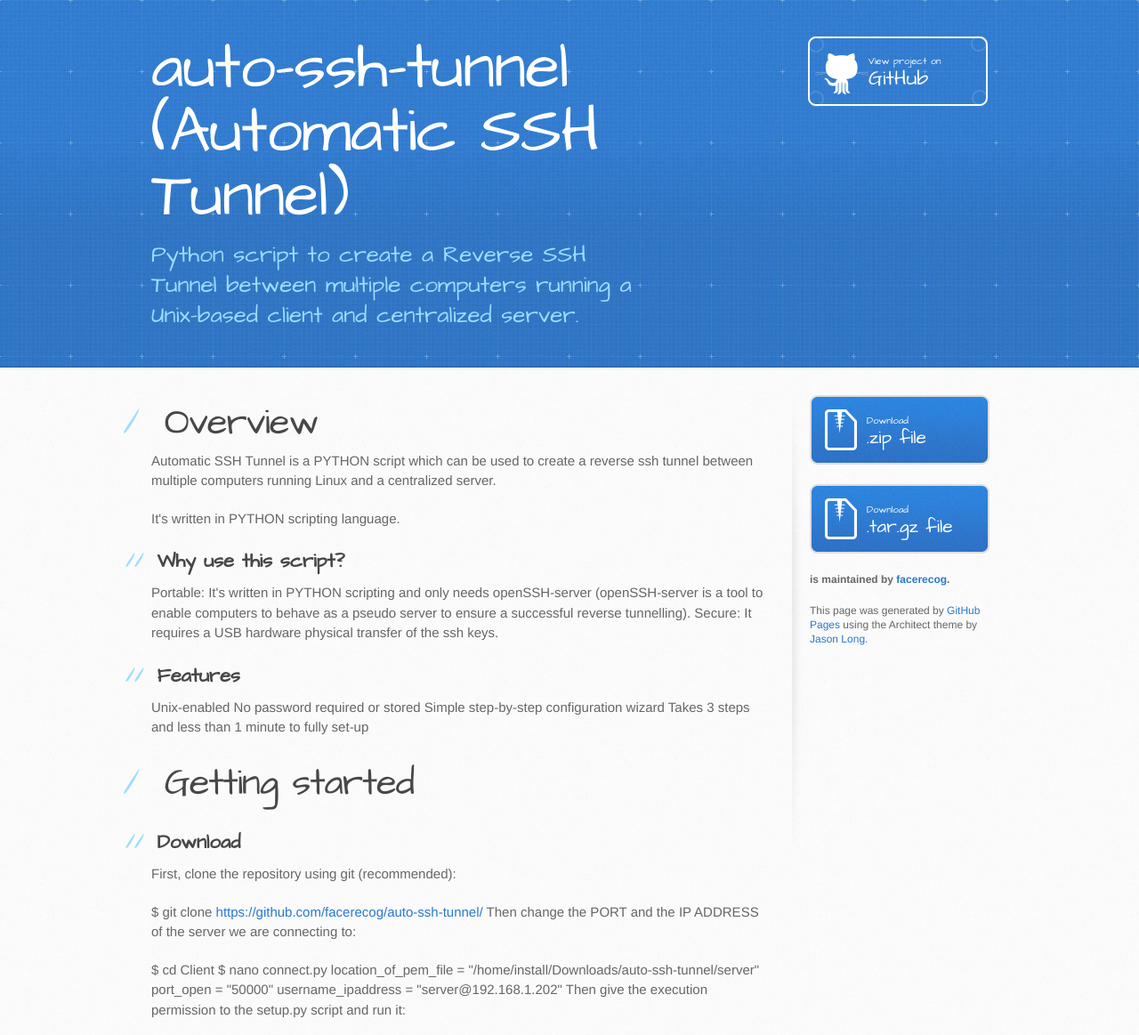
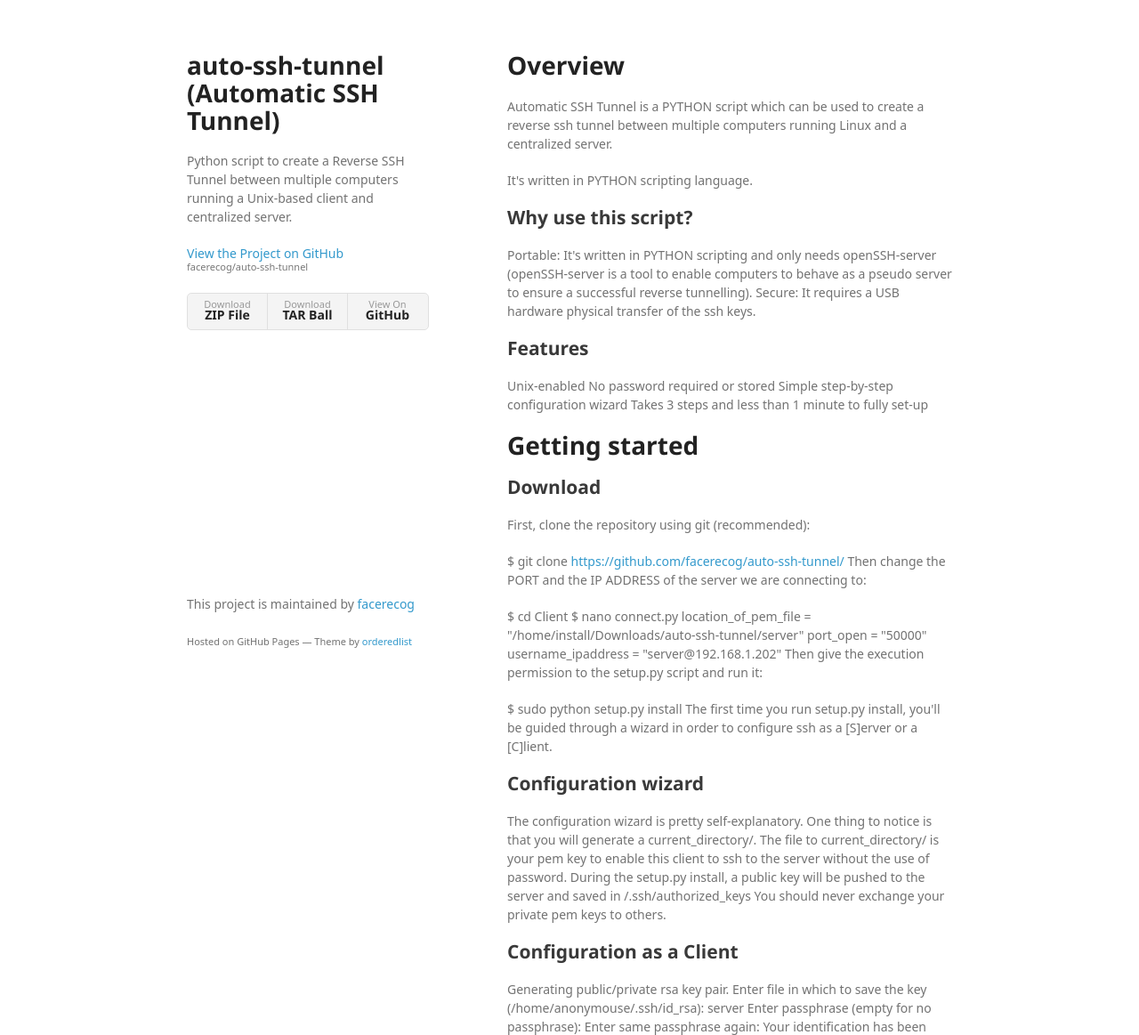
Before and after one commit to facerecog/auto-ssh-tunnel, a plain HTML site: page index.html in a window 1280 px wide. Shown: the top 1163 px of the page at 89% size. Drawn offline with Linux system fonts and the light colour scheme; a web font is replaced by a local one.

Commit message:
Create gh-pages branch via GitHub

```diff
--- a/index.html
+++ b/index.html
@@ -1,34 +1,34 @@
-<!DOCTYPE html>
+<!doctype html>
 <html>
   <head>
-    <meta charset='utf-8'>
+    <meta charset="utf-8">
     <meta http-equiv="X-UA-Compatible" content="chrome=1">
-    <meta name="viewport" content="width=device-width, initial-scale=1, maximum-scale=1">
-    <link href='https://fonts.googleapis.com/css?family=Architects+Daughter' rel='stylesheet' type='text/css'>
-    <link rel="stylesheet" type="text/css" href="stylesheets/stylesheet.css" media="screen">
-    <link rel="stylesheet" type="text/css" href="stylesheets/github-light.css" media="screen">
-    <link rel="stylesheet" type="text/css" href="stylesheets/print.css" media="print">
+    <title>auto-ssh-tunnel (Automatic SSH Tunnel) by facerecog</title>
 
+    <link rel="stylesheet" href="stylesheets/styles.css">
+    <link rel="stylesheet" href="stylesheets/github-light.css">
+    <meta name="viewport" content="width=device-width">
     <!--[if lt IE 9]>
     <script src="//html5shiv.googlecode.com/svn/trunk/html5.js"></script>
     <![endif]-->
+  </head>
+  <body>
+    <div class="wrapper">
+      <header>
+        <h1>auto-ssh-tunnel (Automatic SSH Tunnel)</h1>
+        <p>Python script to create a Reverse SSH Tunnel between multiple computers running a Unix-based client and centralized server. </p>
 
-    <title>auto-ssh-tunnel (Automatic SSH Tunnel) by facerecog</title>
-  </head>
+        <p class="view"><a href="https://github.com/facerecog/auto-ssh-tunnel">View the Project on GitHub <small>facerecog/auto-ssh-tunnel</small></a></p>
 
-  <body>
-    <header>
-      <div class="inner">
-        <h1>auto-ssh-tunnel (Automatic SSH Tunnel)</h1>
-        <h2>Python script to create a Reverse SSH Tunnel between multiple computers running a Unix-based client and centralized server. </h2>
-        <a href="https://github.com/facerecog/auto-ssh-tunnel" class="button"><small>View project on</small> GitHub</a>
-      </div>
-    </header>
 
-    <div id="content-wrapper">
-      <div class="inner clearfix">
-        <section id="main-content">
-          <h1>
+        <ul>
+          <li><a href="https://github.com/facerecog/auto-ssh-tunnel/zipball/master">Download <strong>ZIP File</strong></a></li>
+          <li><a href="https://github.com/facerecog/auto-ssh-tunnel/tarball/master">Download <strong>TAR Ball</strong></a></li>
+          <li><a href="https://github.com/facerecog/auto-ssh-tunnel">View On <strong>GitHub</strong></a></li>
+        </ul>
+      </header>
+      <section>
+        <h1>
 <a id="overview" class="anchor" href="#overview" aria-hidden="true"><span aria-hidden="true" class="octicon octicon-link"></span></a>Overview</h1>
 
 <p>Automatic SSH Tunnel is a PYTHON script which can be used to create a reverse ssh tunnel between multiple computers running Linux and a centralized server.</p>
@@ -70,11 +70,13 @@ Then give the execution permission to the setup.py script and run it:</p>
 <p>$ sudo python setup.py install
 The first time you run setup.py install, you'll be guided through a wizard in order to configure ssh as a [S]erver or a [C]lient.</p>
 
-<p>Configuration wizard</p>
+<h2>
+<a id="configuration-wizard" class="anchor" href="#configuration-wizard" aria-hidden="true"><span aria-hidden="true" class="octicon octicon-link"></span></a>Configuration wizard</h2>
 
 <p>The configuration wizard is pretty self-explanatory. One thing to notice is that you will generate a current_directory/. The file to current_directory/ is your pem key to enable this client to ssh to the server without the use of password. During the setup.py install, a public key will be pushed to the server and saved in /.ssh/authorized_keys You should never exchange your private pem keys to others.</p>
 
-<p>Configuration as a Client</p>
+<h2>
+<a id="configuration-as-a-client" class="anchor" href="#configuration-as-a-client" aria-hidden="true"><span aria-hidden="true" class="octicon octicon-link"></span></a>Configuration as a Client</h2>
 
 <p>Generating public/private rsa key pair.
 Enter file in which to save the key (/home/anonymouse/.ssh/id_rsa): server
@@ -90,7 +92,8 @@ Configuration as a Server</p>
 <p>$ ifconfig
 Port forward your IP address to port 22 on your modem or router</p>
 
-<p>Available commands</p>
+<h2>
+<a id="available-commands" class="anchor" href="#available-commands" aria-hidden="true"><span aria-hidden="true" class="octicon octicon-link"></span></a>Available commands</h2>
 
 <p>connect.py; Manually connect the client to the server
 Tested Environments</p>
@@ -104,25 +107,13 @@ Customer Service and Support</p>
 <p>Email: <a href="mailto:muhd.amrullah@facerecog.asia">muhd.amrullah@facerecog.asia</a></p>
 
 <p>Property of Facerecog Asia Pte. Ltd. and 26 Factorial</p>
-        </section>
-
-        <aside id="sidebar">
-          <a href="https://github.com/facerecog/auto-ssh-tunnel/zipball/master" class="button">
-            <small>Download</small>
-            .zip file
-          </a>
-          <a href="https://github.com/facerecog/auto-ssh-tunnel/tarball/master" class="button">
-            <small>Download</small>
-            .tar.gz file
-          </a>
-
-          <p class="repo-owner"><a href="https://github.com/facerecog/auto-ssh-tunnel"></a> is maintained by <a href="https://github.com/facerecog">facerecog</a>.</p>
-
-          <p>This page was generated by <a href="https://pages.github.com">GitHub Pages</a> using the Architect theme by <a href="https://twitter.com/jasonlong">Jason Long</a>.</p>
-        </aside>
-      </div>
+      </section>
+      <footer>
+        <p>This project is maintained by <a href="https://github.com/facerecog">facerecog</a></p>
+        <p><small>Hosted on GitHub Pages &mdash; Theme by <a href="https://github.com/orderedlist">orderedlist</a></small></p>
+      </footer>
     </div>
-
+    <script src="javascripts/scale.fix.js"></script>
 
   </body>
 </html>
```
Also changed, not shown: params.json (+1 -1 lines).
